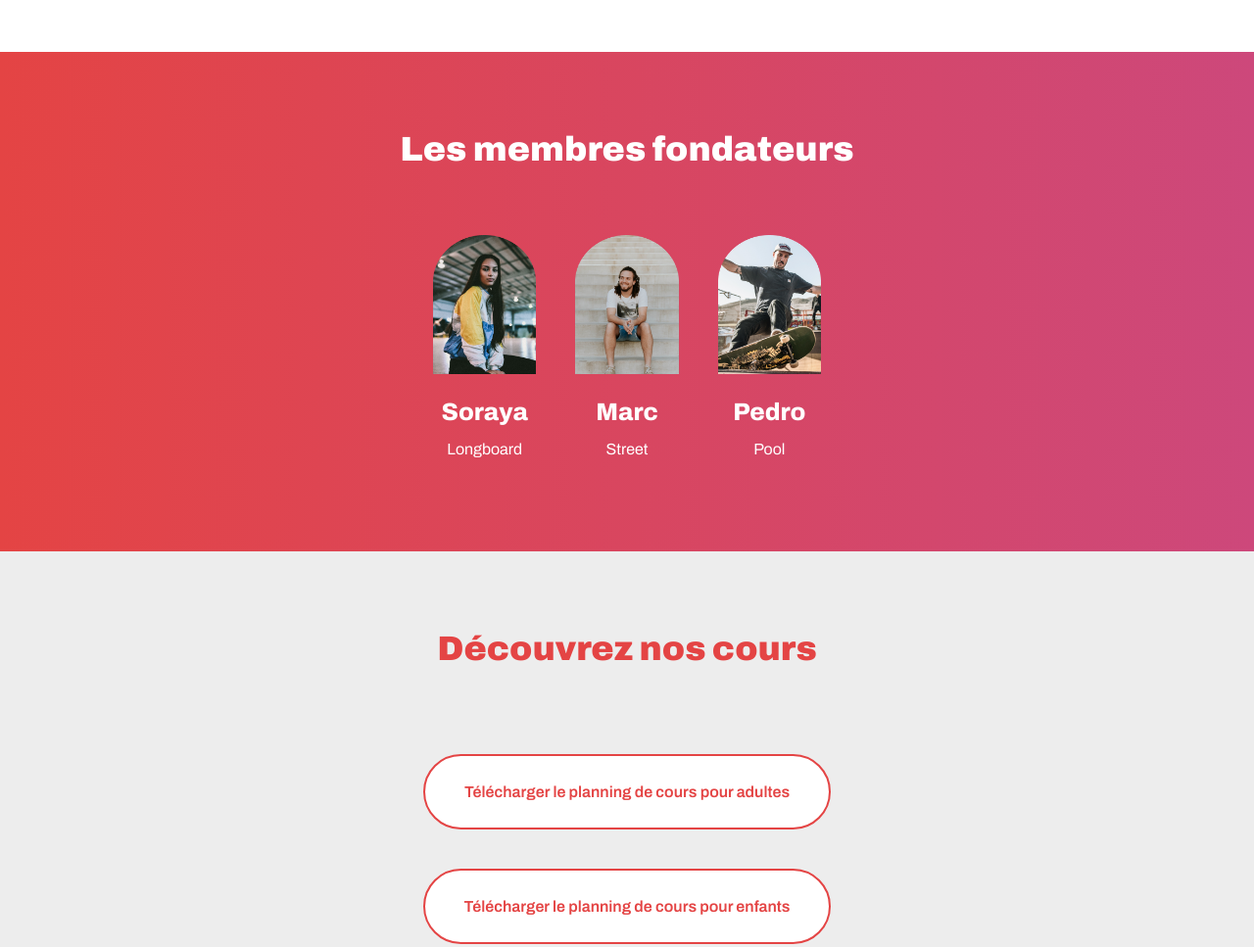
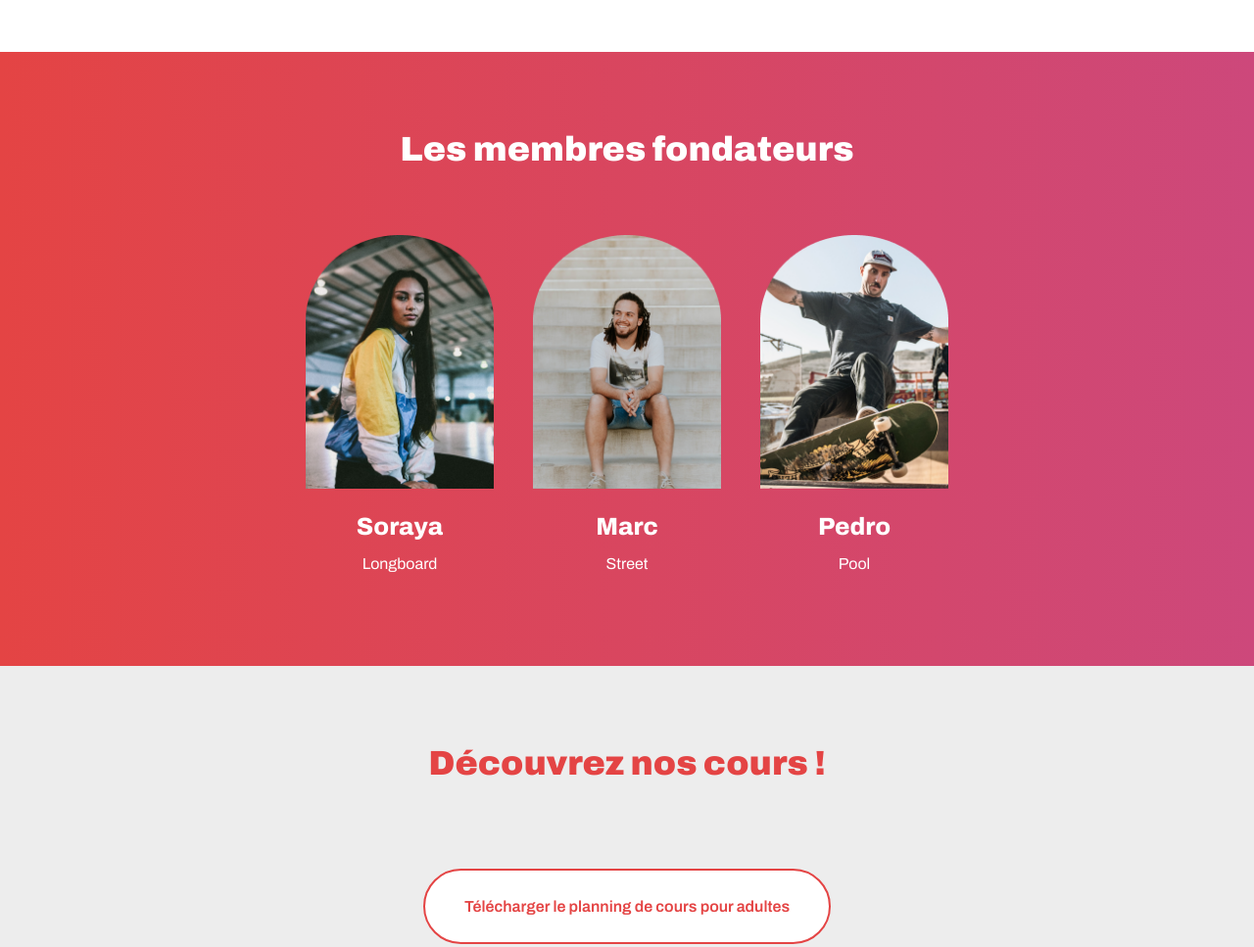
Before and after one commit to jeff397/openclassroom-projet2, a plain HTML site: page index.html in a window 1280 px wide. Shown: the part 1280-2247 px from the top of the page at 98% size. Drawn offline with Linux system fonts and the light colour scheme.

Commit message:
projet final corrigé+1

```diff
--- a/index.html
+++ b/index.html
@@ -20,6 +20,7 @@
 			<main>
 
 				<!-- début de la section sur la mission de l'association -->
+
 				<section>
 					<h2>La mission de l'asso</h2>
 						<div class="directionRow">
@@ -41,14 +42,13 @@
 							</article>
 						</div>
 				</section>
+
 				<!-- fin de la section sur la mission de l'association -->
 
 				<!-- début de la section sur les membres fondateurs avec leur photo -->
 
 				<section class="sectionLinearGradientBackground">
-					<div class="directionColumn">
-						<div class="whiteContentSection ">
-							<div class="textCenter ">
+					<div class=" whiteContentSection textCenter">
 					<h2>Les membres fondateurs</h2>
 						<div class="directionRow">
 							<article>
@@ -68,9 +68,6 @@
 							</article>
 						</div>
 					</div>
-
-						</div>
-					</div>
 				</section>
 
 				<!-- fin de la section sur les membres fondateurs avec leur photo -->
@@ -78,26 +75,18 @@
 				<!-- début de la section Découvrez nos cours avec boutons de téléchargement -->
 
 				<section class="sectionLightGreyBackground">
-					<h2>Découvrez nos cours</h2>
-
+					<h2>Découvrez nos cours !</h2>
 				<div class="directionRow">
-							<a class="button buttonMainColor buttonRounded buttonHighlight ButtonSecondColor" href="documents/planning-adultes.pdf">Télécharger le planning de cours pour adultes
-							</a>
-
+					<a class="button buttonMainColor buttonRounded buttonHighlight" href="documents/planning-adultes.pdf">Télécharger le planning de cours pour adultes</a>
 				</div>
-
 				<div class="directionRow">
-							<a class="button buttonDrakGreyColor buttonMainColor ButtonSecondColor buttonRounded buttonHighlight" href="documents/planning-enfants.pdf">Télécharger le planning de cours pour enfants
-							</a>
-
+					<a class="button buttonDrakGreyColor ButtonSecondColor buttonRounded buttonHighlight" href="documents/planning-enfants.pdf">Télécharger le planning de cours pour enfants</a>
 				</div>
-
 				</section>
 
 				<!-- fin de la section Découvrez nos cours avec boutons de téléchargement -->
 
 			</main>
-
 		</div>
 	</body>
 </html>
```
Lines whose indentation alone changed are shown as unchanged.
